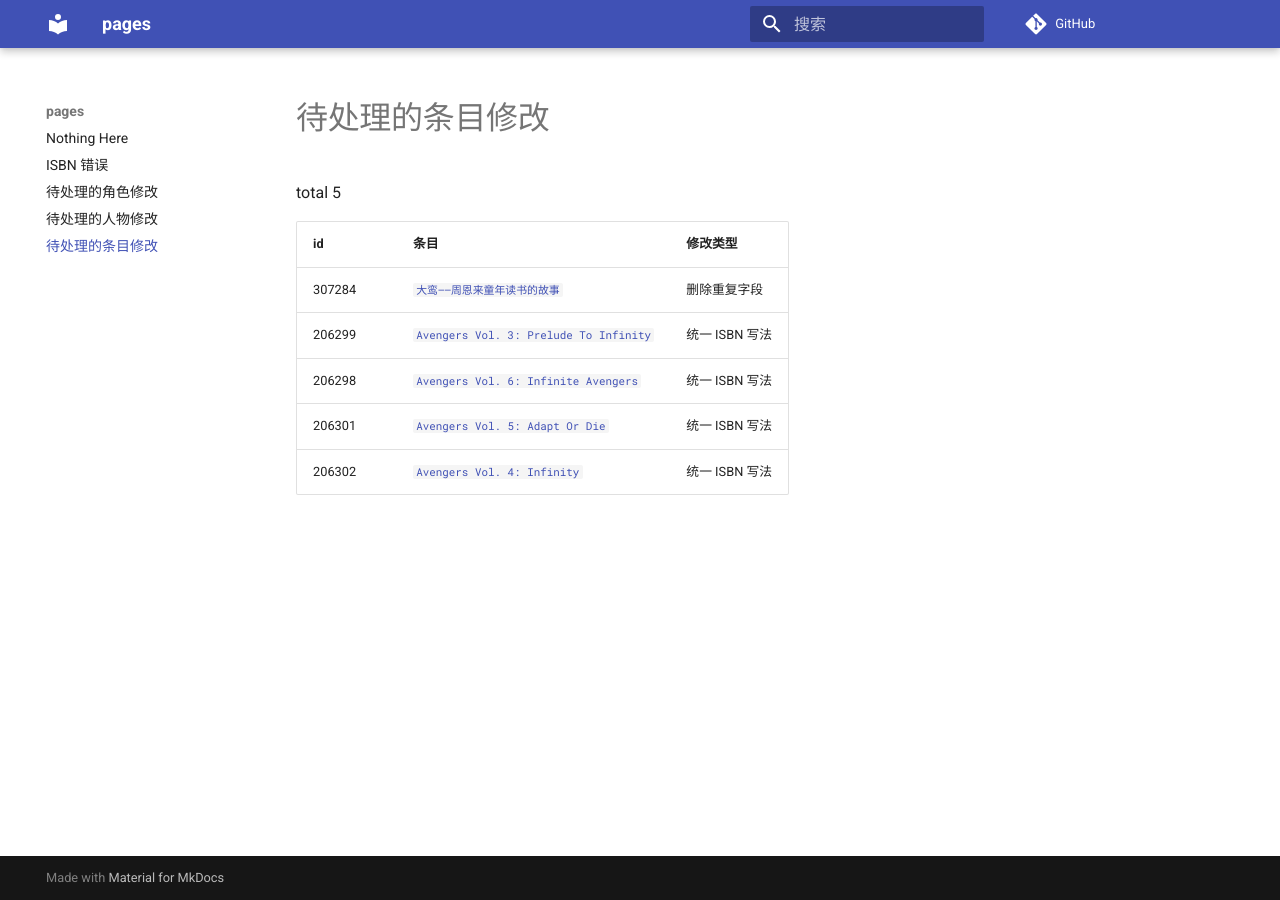
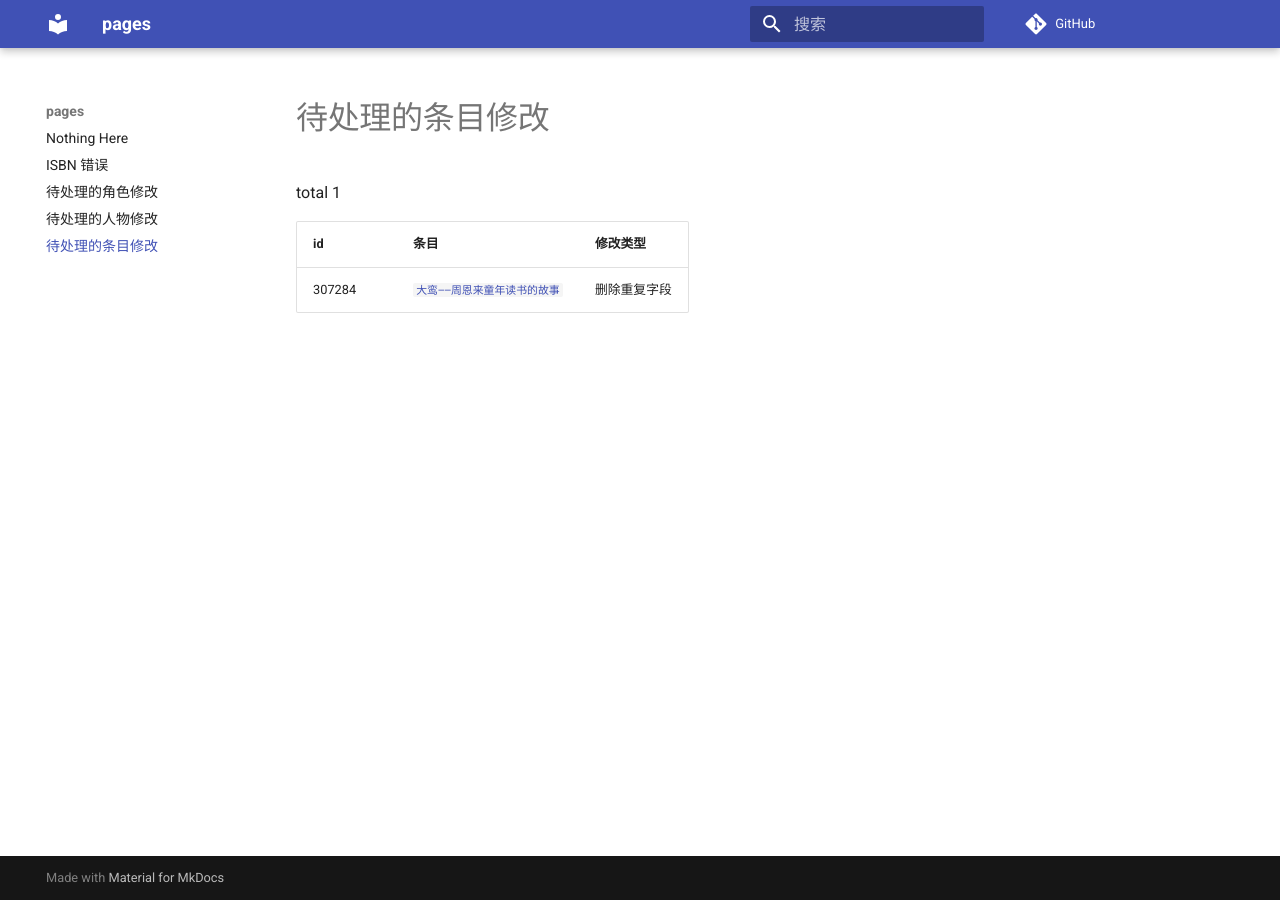
Before and after one commit to trim21/bangumi-pages, an MkDocs documentation site: the page built from docs/pending-subject-changes.md, in a window 1280 px wide. Built offline with MkDocs 1.6.1 and Material for MkDocs 9.7.7, drawn with Linux system fonts in a browser that asks for light colours; comment, search, counter and statistics services are not loaded.

Commit message:
update pending-changes.md

```diff
--- a/docs/pending-subject-changes.md
+++ b/docs/pending-subject-changes.md
@@ -1,11 +1,7 @@
 # 待处理的条目修改
 
-total 5
+total 1
 
 | id | 条目 | 修改类型 |
 | --- | --- | --- |
 | 307284 | [`大鸾——周恩来童年读书的故事`](https://bgm.tv/subject/307284) | 删除重复字段 |
-| 206299 | [`Avengers Vol. 3: Prelude To Infinity`](https://bgm.tv/subject/206299) | 统一 ISBN 写法 |
-| 206298 | [`Avengers Vol. 6: Infinite Avengers`](https://bgm.tv/subject/206298) | 统一 ISBN 写法 |
-| 206301 | [`Avengers Vol. 5: Adapt Or Die`](https://bgm.tv/subject/206301) | 统一 ISBN 写法 |
-| 206302 | [`Avengers Vol. 4: Infinity`](https://bgm.tv/subject/206302) | 统一 ISBN 写法 |
```
